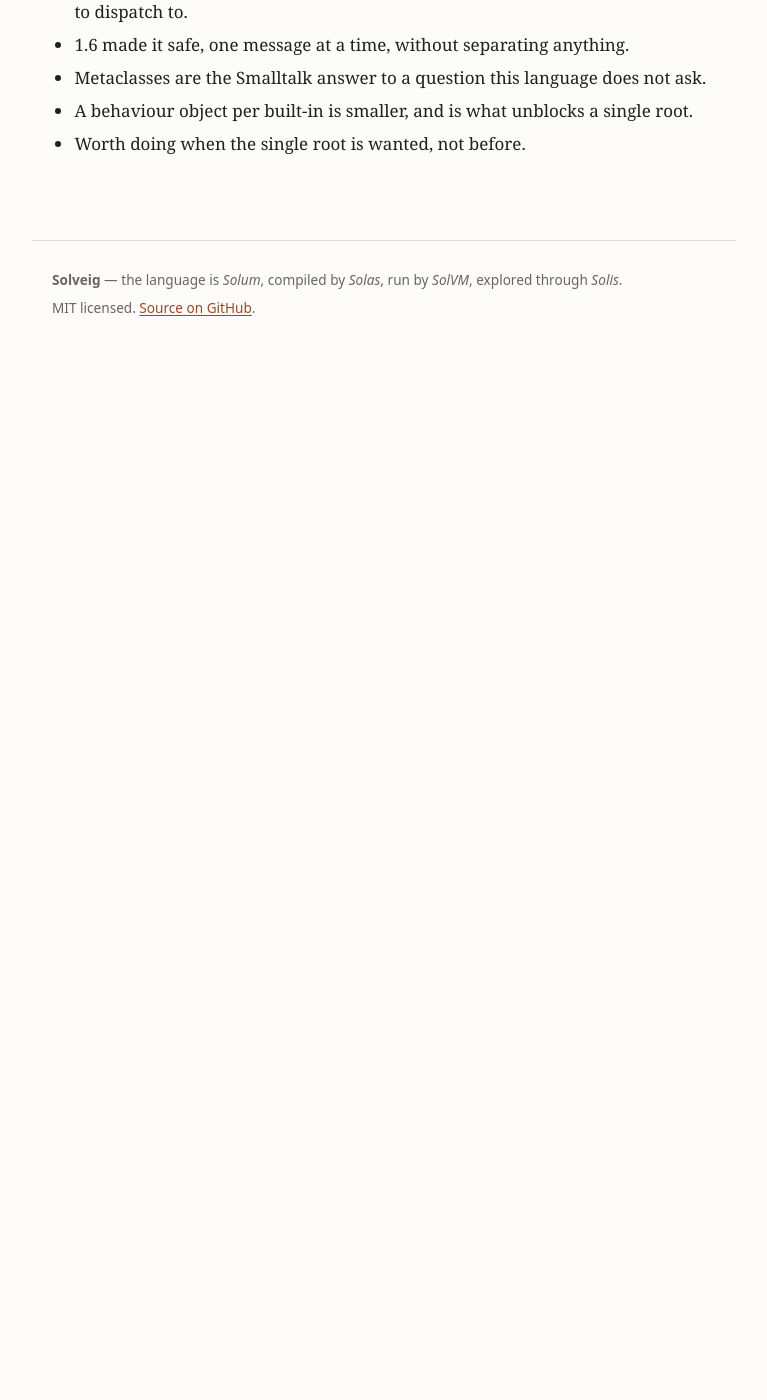
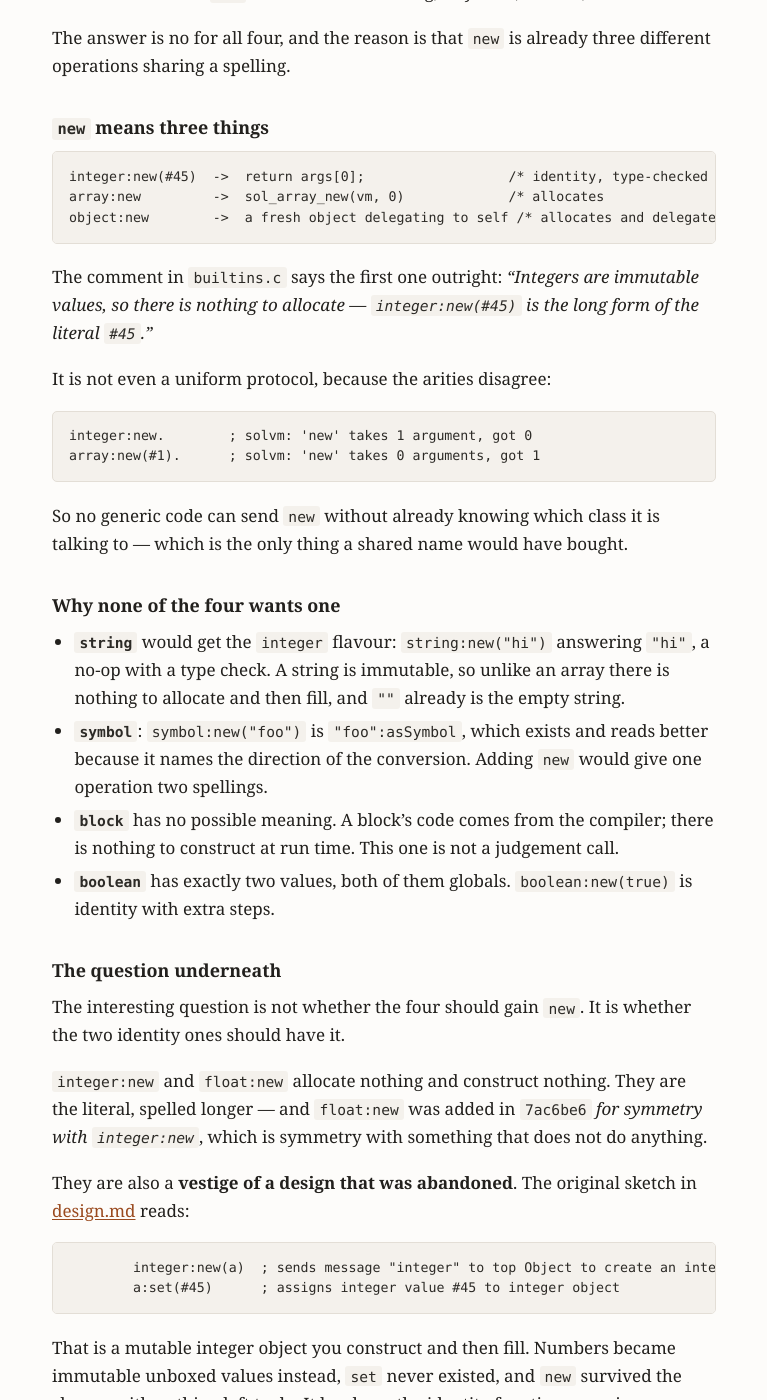
Before and after one commit to hansolovkarlsson/Solveig, a Jekyll site: the page built from docs/class-and-instance.md, in a window 1280 px wide and 1400 px high, scrolled down 5607 px. Shown: the whole window, without its empty margins (256-1023 px from the left). Built offline with Jekyll 4.4.1, drawn with Linux system fonts in a browser that asks for light colours; our own code applies the rules of GitHub Pages for plain Markdown files; before the commit the page ends 5979 px from its top, so only the background shows below that; some of the changed text lies outside the part shown.

Commit message:
Ask what the class side should contain
Adds a closing section to class-and-instance.md: given that there is a
class side, what belongs on it?

`new` turns out to be three operations sharing a spelling -- identity
on integer and float, an allocation on array, an allocation and a
delegation on object -- and not a uniform protocol either, since the
arities disagree, so nothing generic could send it.

None of the four classes without a class side wants one. A string is
immutable, so unlike an array there is nothing to allocate and fill;
symbol:new("foo") is asSymbol under a worse name; a block cannot be
constructed at run time at all; and there are exactly two booleans.

The interesting direction is the opposite. integer:new and float:new
are the identity function, and they are a vestige of the design that
was abandoned: the original sketch in design.md has integer:new(a)
followed by a:set(#45), a mutable integer object you construct and then
fill. Numbers became immutable unboxed values, set never existed, and
new outlived the model it was for. It is also why #45:new(#1) answers
at all.

Left as a question rather than a change: removing them would break a
documented message that examples/hello.sol uses deliberately, and they
cost nothing to keep. If they stay, `new` on a value class is a checked
assertion rather than a constructor, and should be named for that.

Co-Authored-By: Claude Opus 5 <noreply@anthropic.com>

````diff
--- a/docs/class-and-instance.md
+++ b/docs/class-and-instance.md
@@ -1,9 +1,9 @@
 # The class side and the instance side
 
 *What roadmap [2.5](ROADMAP.md) is about, why it is only a problem for the
-built-in classes, why the answer is probably not metaclasses, and when it would
-be worth doing. Every snippet here has been run; the outputs are what the VM
-actually prints.*
+built-in classes, why the answer is probably not metaclasses, when it would be
+worth doing — and, at the end, what the class side should contain at all. Every
+snippet here has been run; the outputs are what the VM actually prints.*
 
 This is the one design question still open. Nothing in it blocks a working
 program today — it is recorded because the decision has a consequence that does
@@ -208,6 +208,97 @@ case pushing on it rather than a preference.
 
 ---
 
+## What should the class side contain?
+
+The same question, one level down, and separable from everything above: given
+that there is a class side, what belongs on it?
+
+`string`, `symbol`, `block` and `boolean` have none at all. Should they be given
+one — and what would `new` even mean for a string, a symbol, a block, or a
+boolean?
+
+The answer is no for all four, and the reason is that `new` is already three
+different operations sharing a spelling.
+
+### `new` means three things
+
+```c
+integer:new(#45)  ->  return args[0];                  /* identity, type-checked */
+array:new         ->  sol_array_new(vm, 0)             /* allocates              */
+object:new        ->  a fresh object delegating to self /* allocates and delegates */
+```
+
+The comment in `builtins.c` says the first one outright: *"Integers are immutable
+values, so there is nothing to allocate — `integer:new(#45)` is the long form of
+the literal `#45`."*
+
+It is not even a uniform protocol, because the arities disagree:
+
+```
+integer:new.        ; solvm: 'new' takes 1 argument, got 0
+array:new(#1).      ; solvm: 'new' takes 0 arguments, got 1
+```
+
+So no generic code can send `new` without already knowing which class it is
+talking to — which is the only thing a shared name would have bought.
+
+### Why none of the four wants one
+
+- **`string`** would get the `integer` flavour: `string:new("hi")` answering
+  `"hi"`, a no-op with a type check. A string is immutable, so unlike an array
+  there is nothing to allocate and then fill, and `""` already is the empty
+  string.
+- **`symbol`**: `symbol:new("foo")` is `"foo":asSymbol`, which exists and reads
+  better because it names the direction of the conversion. Adding `new` would
+  give one operation two spellings.
+- **`block`** has no possible meaning. A block's code comes from the compiler;
+  there is nothing to construct at run time. This one is not a judgement call.
+- **`boolean`** has exactly two values, both of them globals. `boolean:new(true)`
+  is identity with extra steps.
+
+### The question underneath
+
+The interesting question is not whether the four should gain `new`. It is
+whether the two identity ones should have it.
+
+`integer:new` and `float:new` allocate nothing and construct nothing. They are
+the literal, spelled longer — and `float:new` was added in `7ac6be6` *for
+symmetry with `integer:new`*, which is symmetry with something that does not do
+anything.
+
+They are also a **vestige of a design that was abandoned**. The original sketch
+in [design.md](design.md#original-notes) reads:
+
+```
+        integer:new(a)  ; sends message "integer" to top Object to create an integer object
+        a:set(#45)      ; assigns integer value #45 to integer object
+```
+
+That is a mutable integer object you construct and then fill. Numbers became
+immutable unboxed values instead, `set` never existed, and `new` survived the
+change with nothing left to do. It has been the identity function ever since,
+because that is all that was left once the thing it constructed stopped being a
+thing you construct.
+
+And it is what makes one of the symptoms above possible: `#45:new(#1)` answers
+because there is a `new` on `integer` at all.
+
+**So the tidier direction is the opposite of the question**: leave the four
+alone, and consider whether `integer:new` and `float:new` should go — leaving
+`new` meaning one thing, *make me a new one*, on the two classes where something
+is actually made.
+
+Two things weigh against doing that. It is a breaking change to a documented
+message, and [examples/hello.sol](../examples/hello.sol) uses it deliberately —
+*"integer:new is the explicit long form of the literal"* — as the closing of the
+loop from the original notes. It also costs nothing to keep.
+
+If they stay, the honest framing is that `new` on a value class is a **checked
+assertion** rather than a constructor, and it should be named for that. Either
+way, `string`, `symbol`, `block` and `boolean` should not get one.
+
+---
+
 ## Summary
 
 - `integer` is one object holding both what an integer understands and what the
@@ -220,3 +311,6 @@ case pushing on it rather than a preference.
 - Metaclasses are the Smalltalk answer to a question this language does not ask.
 - A behaviour object per built-in is smaller, and is what unblocks a single root.
 - Worth doing when the single root is wanted, not before.
+- Separately: `new` is three operations sharing a name, and on `integer` and
+  `float` it is the identity function left over from a design that was
+  abandoned. The four classes without a class side should keep not having one.
````
Also changed, not shown: docs/CHANGELOG.md (+17 -0 lines).
